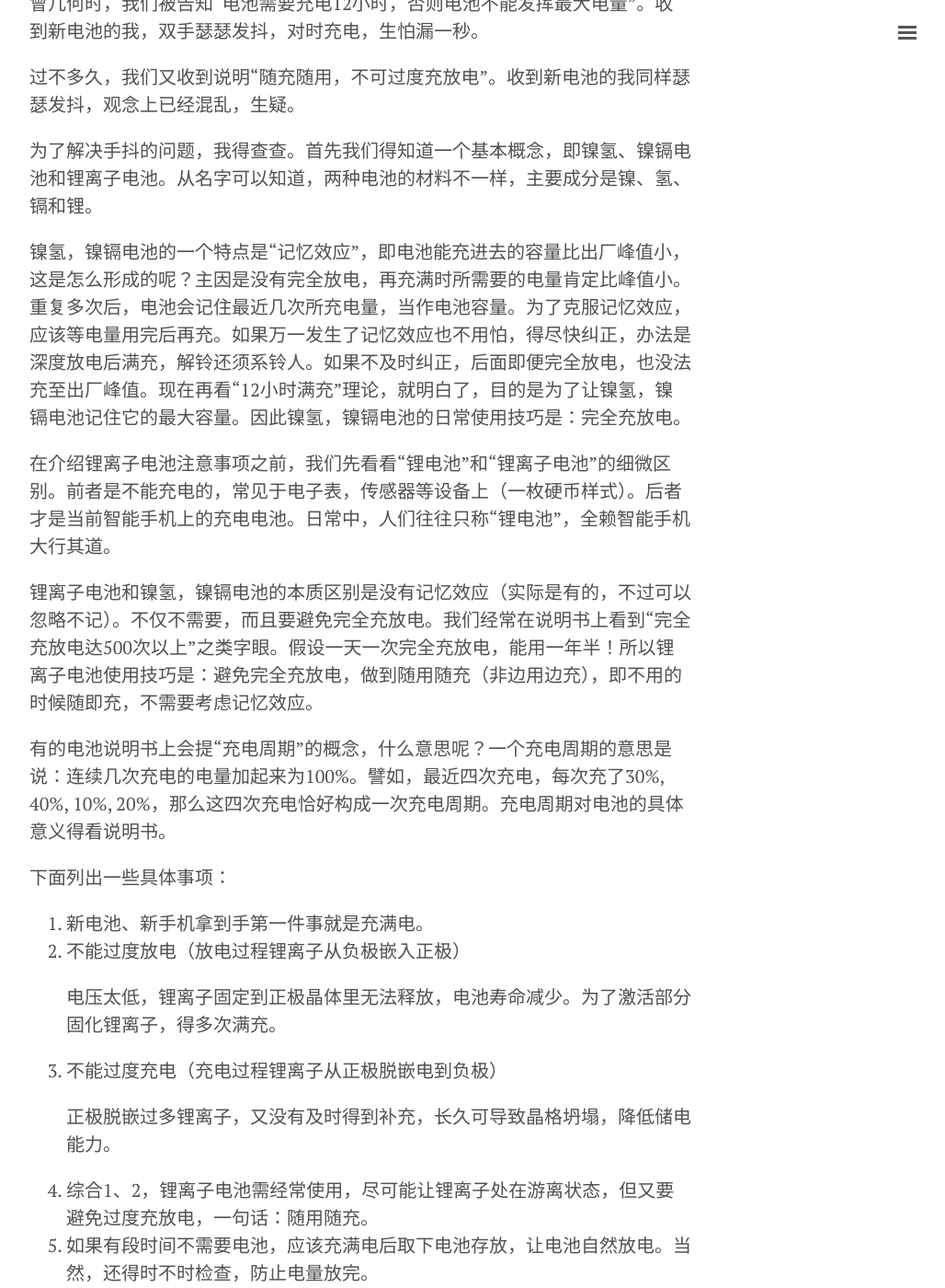
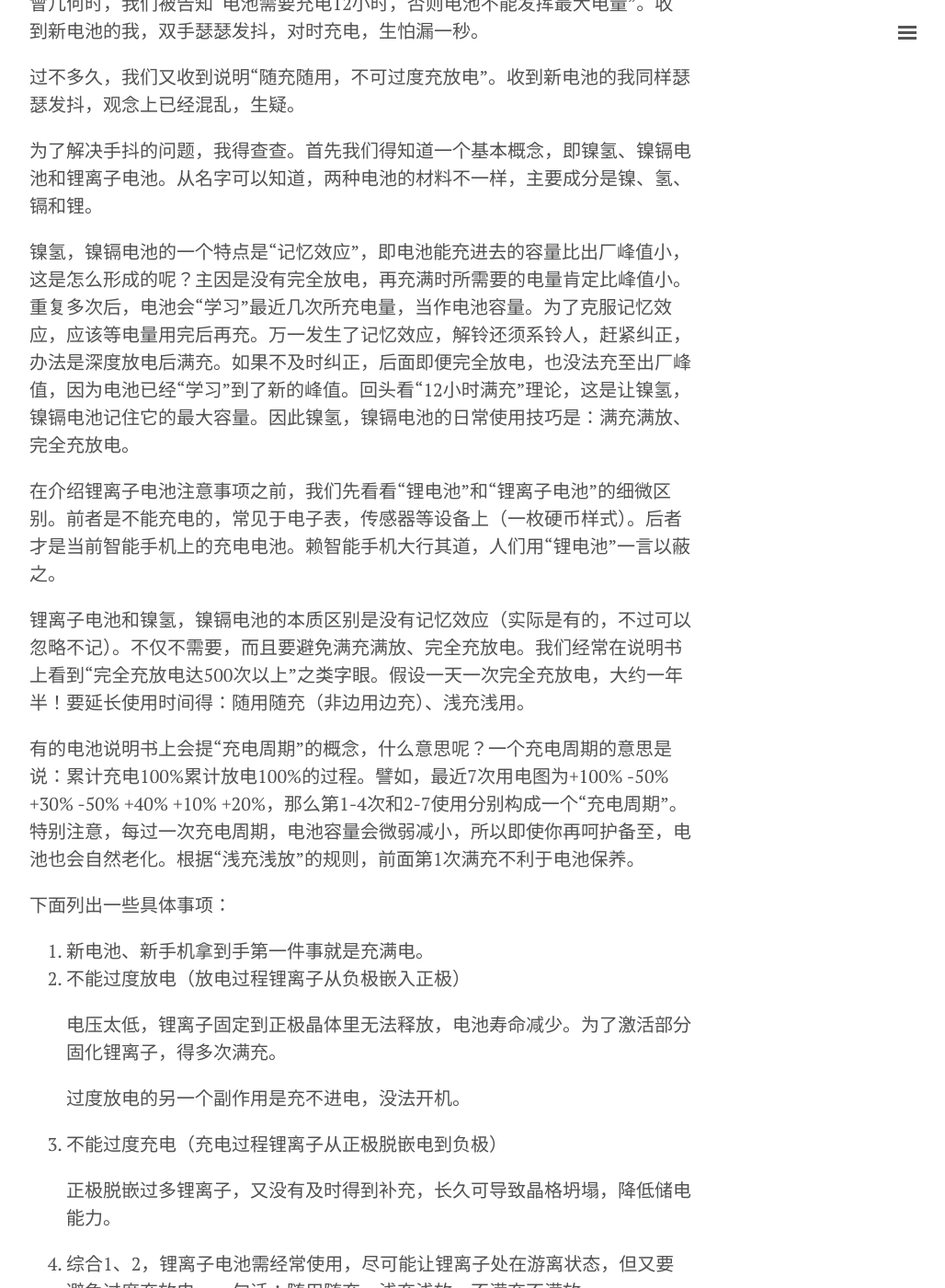
Before and after one commit to outsinre/zh-blog, a Jekyll site: the page built from _posts/2017-10-01-battery.md, in a window 1280 px wide and 1400 px high, scrolled down 243 px. Shown: the whole window at 92% size, without its empty margins (248-1276 px from the left). Built offline with Jekyll 4.4.1, drawn with Linux system fonts in a browser that asks for light colours; comment, search, counter and statistics services are not loaded; some of the changed text lies outside the part shown.

Commit message:
battery more tips

```diff
--- a/_posts/2017-10-01-battery.md
+++ b/_posts/2017-10-01-battery.md
@@ -9,13 +9,13 @@
 
 为了解决手抖的问题，我得查查。首先我们得知道一个基本概念，即镍氢、镍镉电池和锂离子电池。从名字可以知道，两种电池的材料不一样，主要成分是镍、氢、镉和锂。
 
-镍氢，镍镉电池的一个特点是“记忆效应”，即电池能充进去的容量比出厂峰值小，这是怎么形成的呢？主因是没有完全放电，再充满时所需要的电量肯定比峰值小。重复多次后，电池会记住最近几次所充电量，当作电池容量。为了克服记忆效应，应该等电量用完后再充。如果万一发生了记忆效应也不用怕，得尽快纠正，办法是深度放电后满充，解铃还须系铃人。如果不及时纠正，后面即便完全放电，也没法充至出厂峰值。现在再看“12小时满充”理论，就明白了，目的是为了让镍氢，镍镉电池记住它的最大容量。因此镍氢，镍镉电池的日常使用技巧是：完全充放电。
+镍氢，镍镉电池的一个特点是“记忆效应”，即电池能充进去的容量比出厂峰值小，这是怎么形成的呢？主因是没有完全放电，再充满时所需要的电量肯定比峰值小。重复多次后，电池会“学习”最近几次所充电量，当作电池容量。为了克服记忆效应，应该等电量用完后再充。万一发生了记忆效应，解铃还须系铃人，赶紧纠正，办法是深度放电后满充。如果不及时纠正，后面即便完全放电，也没法充至出厂峰值，因为电池已经“学习”到了新的峰值。回头看“12小时满充”理论，这是让镍氢，镍镉电池记住它的最大容量。因此镍氢，镍镉电池的日常使用技巧是：满充满放、完全充放电。
 
-在介绍锂离子电池注意事项之前，我们先看看“锂电池”和“锂离子电池”的细微区别。前者是不能充电的，常见于电子表，传感器等设备上（一枚硬币样式）。后者才是当前智能手机上的充电电池。日常中，人们往往只称“锂电池”，全赖智能手机大行其道。
+在介绍锂离子电池注意事项之前，我们先看看“锂电池”和“锂离子电池”的细微区别。前者是不能充电的，常见于电子表，传感器等设备上（一枚硬币样式）。后者才是当前智能手机上的充电电池。赖智能手机大行其道，人们用“锂电池”一言以蔽之。
 
-锂离子电池和镍氢，镍镉电池的本质区别是没有记忆效应（实际是有的，不过可以忽略不记）。不仅不需要，而且要避免完全充放电。我们经常在说明书上看到“完全充放电达500次以上”之类字眼。假设一天一次完全充放电，能用一年半！所以锂离子电池使用技巧是：避免完全充放电，做到随用随充（非边用边充），即不用的时候随即充，不需要考虑记忆效应。
+锂离子电池和镍氢，镍镉电池的本质区别是没有记忆效应（实际是有的，不过可以忽略不记）。不仅不需要，而且要避免满充满放、完全充放电。我们经常在说明书上看到“完全充放电达500次以上”之类字眼。假设一天一次完全充放电，大约一年半！要延长使用时间得：随用随充（非边用边充）、浅充浅用。
 
-有的电池说明书上会提“充电周期”的概念，什么意思呢？一个充电周期的意思是说：连续几次充电的电量加起来为100%。譬如，最近四次充电，每次充了30%, 40%, 10%, 20%，那么这四次充电恰好构成一次充电周期。充电周期对电池的具体意义得看说明书。
+有的电池说明书上会提“充电周期”的概念，什么意思呢？一个充电周期的意思是说：累计充电100%累计放电100%的过程。譬如，最近7次用电图为+100% -50% +30% -50% +40% +10% +20%，那么第1-4次和2-7使用分别构成一个“充电周期”。特别注意，每过一次充电周期，电池容量会微弱减小，所以即使你再呵护备至，电池也会自然老化。根据“浅充浅放”的规则，前面第1次满充不利于电池保养。
 
 下面列出一些具体事项：
 
@@ -23,13 +23,20 @@
 2. 不能过度放电（放电过程锂离子从负极嵌入正极）
 
    电压太低，锂离子固定到正极晶体里无法释放，电池寿命减少。为了激活部分固化锂离子，得多次满充。
+
+   过度放电的另一个副作用是充不进电，没法开机。
 3. 不能过度充电（充电过程锂离子从正极脱嵌电到负极）
 
    正极脱嵌过多锂离子，又没有及时得到补充，长久可导致晶格坍塌，降低储电能力。
-4. 综合1、2，锂离子电池需经常使用，尽可能让锂离子处在游离状态，但又要避免过度充放电，一句话：随用随充。
-5. 如果有段时间不需要电池，应该充满电后取下电池存放，让电池自然放电。当然，还得时不时检查，防止电量放完。
-6. 关机充电、或飞行模式（并关闭网络）充电对电池更好。
+4. 综合1、2，锂离子电池需经常使用，尽可能让锂离子处在游离状态，但又要避免过度充放电，一句话：随用随充、浅充浅放，不满充不满放。
+5. 关机充电、或飞行模式（并关闭网络）充电对电池更好。
+6. 充电时移除保护壳（甚至移除后盖），充分散热。极端温度（过热过冷都会损伤电池）。
+7. 如果有段时间不需要电池，关机前，请勿完全充电或完全放电，应该保持50%电量，让电池自然放电。当然，还得时不时检查，防止电量放完，并定期充电至50%。
+
+   其实可以保持飞行模式，存放。
 
 说了这么多，但是用户如何才能觉察自己电池出问题了呢？手机预留的工程测试端口可以对电池进行“测试”，从而检查出电池当前参数（电流、电压、峰值等）。譬如，检测出电池当前电量为1000mAh，但是Android系统显示是900mAh或1100mAh，说明电池出了“小”（误差±100mAh）问题。有的地方也称为“虚电”现象，用来描述系统显示错误的电量值。另一个发觉途径是关机充电，比对开关机电量值。市场上有非常多的“电池健康”软件，内置“电池校对”功能，被吹得天花乱坠，如滔滔江水连绵不绝。可惜的是，全是“流氓、垃圾”。在此，我以全人类、全宇宙、佛祖、三清的名义嘱咐你，远离它们！不要问为什么，just do it.
 
+你也会感叹“电池不耐用”，实际是电池“使用时间”变短了，或者说“放电速度”变快，这也是电池老化的表现（也可能是系统问题）。
+
 上面只是一般规律，具体情况细节得再看说明书。
```
